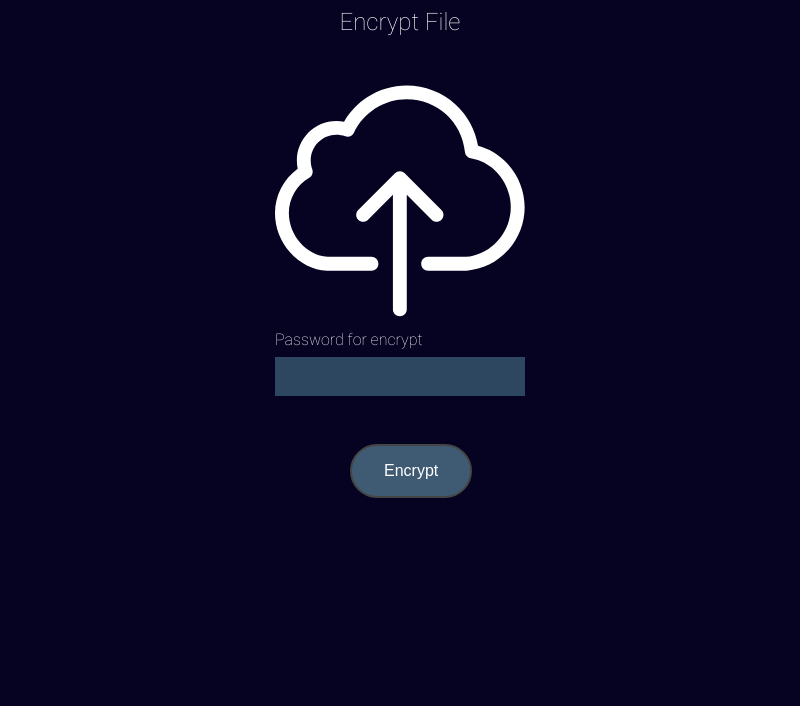
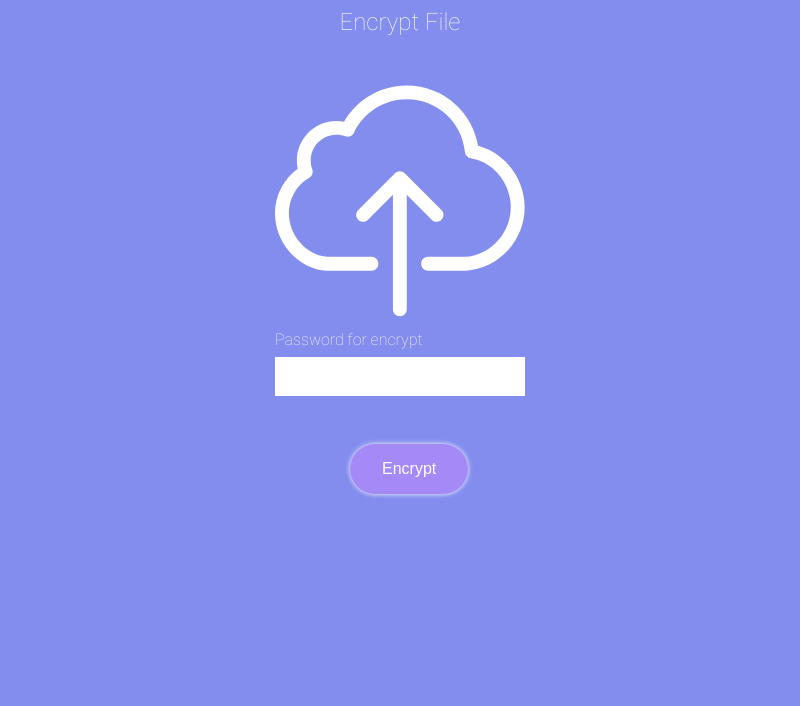
Before and after one commit to XIIKJIIX/CP59-RijndaelEncryption, an Electron app: page electron_foofy/index.html in a window 800 px wide. Shown: the part 94-800 px from the top of the page. Drawn offline with Linux system fonts and the light colour scheme.

Commit message:
update bgcolor and ui (beta)
wait for background

```diff
--- a/electron_foofy/css/main.css
+++ b/electron_foofy/css/main.css
@@ -1,22 +1,28 @@
 @font-face {
-    font-family: 'Roboto';
+    font-family: 'segoeui';
     src: url('../fonts/Roboto-Thin.ttf') format('truetype');
     font-weight: bold;
     font-style: normal;
 }
 
 @font-face {
-    font-family: 'Roboto-R';
+    font-family: 'segoeui-R';
     src: url('../fonts/Roboto-Regular.ttf') format('truetype');
     font-weight: normal;
     font-style: normal;
 }
 body{
-    background: #050321;
     color: #fff;
-    font-family: 'Roboto';
+    font-family: 'segoeui';
     overflow: hidden;
 }
+
+* {
+    user-select: none;
+    -webkit-user-drag: none;
+    -webkit-user-select: none;
+}
+
 section{
     display: block;
     overflow-x: none;
@@ -28,6 +34,7 @@ header{
     display: block;
     position:relative;
 }
+
 .close{
     padding: 10px 20px 10px 10px;
     cursor: pointer;
@@ -77,6 +84,7 @@ header{
 .headline{
     text-align: center;
     color: #FFF;
+    cursor: default;
 }
 .our-box{
     width: 250px;
@@ -105,14 +113,15 @@ header{
 }
 
 .button1 {
-    background-color: #3F5B73;
+    background-color: #a489f7;
     color: #fff;
-    border: 2px solid #454545;
+    box-shadow: 0px 0px 5px #fff;
 }
 
 .button1:hover {
-    background-color: #CCE6FF;
-    color: #000;
+    background-color: #b89ee4;
+    color: #fff;
+    box-shadow: 0px 0px 10px #000;
 }
 input{
 width: 100%;
@@ -120,8 +129,8 @@ padding: 12px 12px;
 margin: 8px 0;
 box-sizing: border-box;
 border: none;
-background-color: #2D4760;
-color: white;
+background-color: white;
+color: black;
 }
 textarea{
     width: 100%;
@@ -130,6 +139,6 @@ textarea{
     margin: 8px 0;
     box-sizing: border-box;
     border: none;
-    background-color: #2D4760;
-    color: white;
+    background-color: white;
+    color: black;
 }
--- a/electron_foofy/css/startpage.css
+++ b/electron_foofy/css/startpage.css
@@ -63,7 +63,7 @@ body {
     margin: 40px auto 0;
     text-decoration: none;
     text-align: center;
-    border-radius: 5px;
+    border-radius: 50px;
     font-family: 'segoeui-R';
     color: white;
     font-size: 2em;
--- a/electron_foofy/index.html
+++ b/electron_foofy/index.html
@@ -4,6 +4,11 @@
     <meta charset="UTF-8">
     <title>RijndaelEncryption 128 bits</title>
     <link rel="stylesheet" href="css/main.css">
+    <style>
+        body{
+            background: #838dee;
+    }
+    </style>
 </head>
 <body>
 <header>
```
Also changed, not shown: electron_foofy/index2.html (+5 -0 lines), electron_foofy/index3.html (+5 -0 lines), electron_foofy/index4.html (+5 -0 lines).
